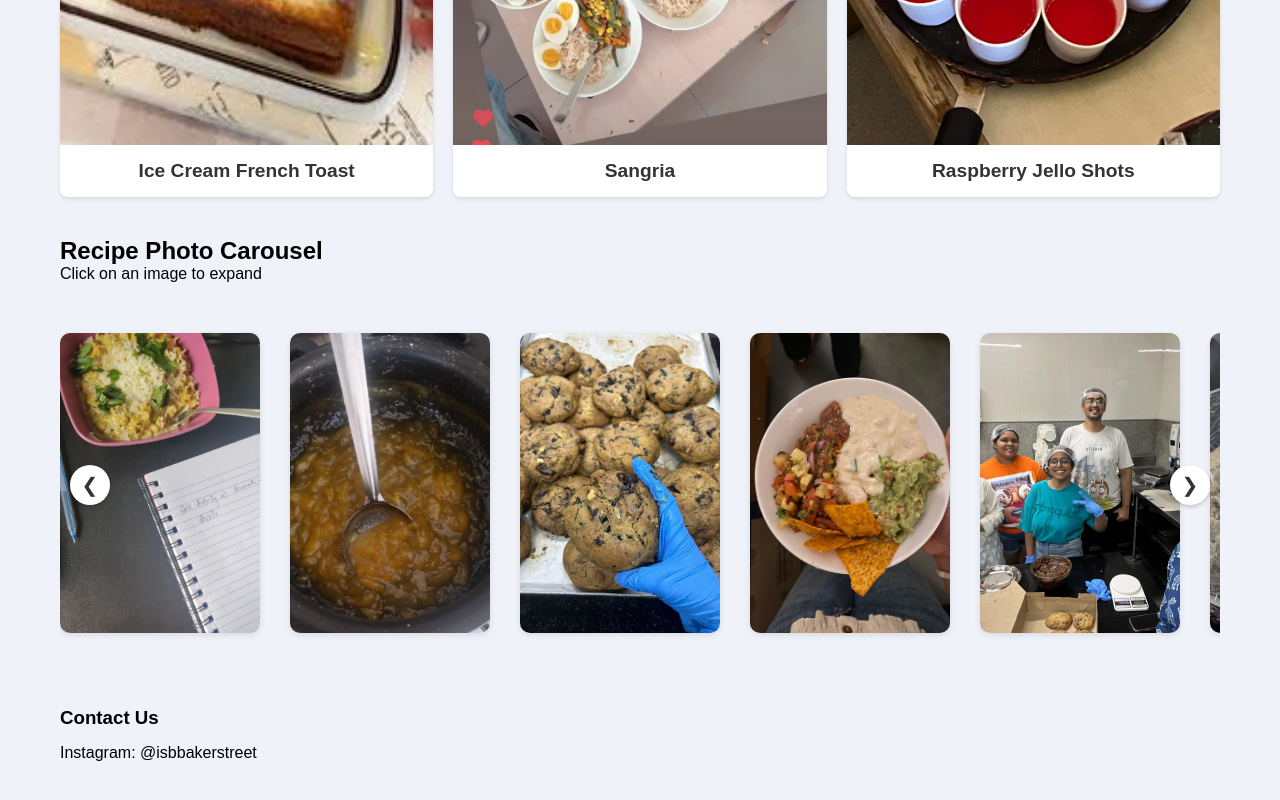
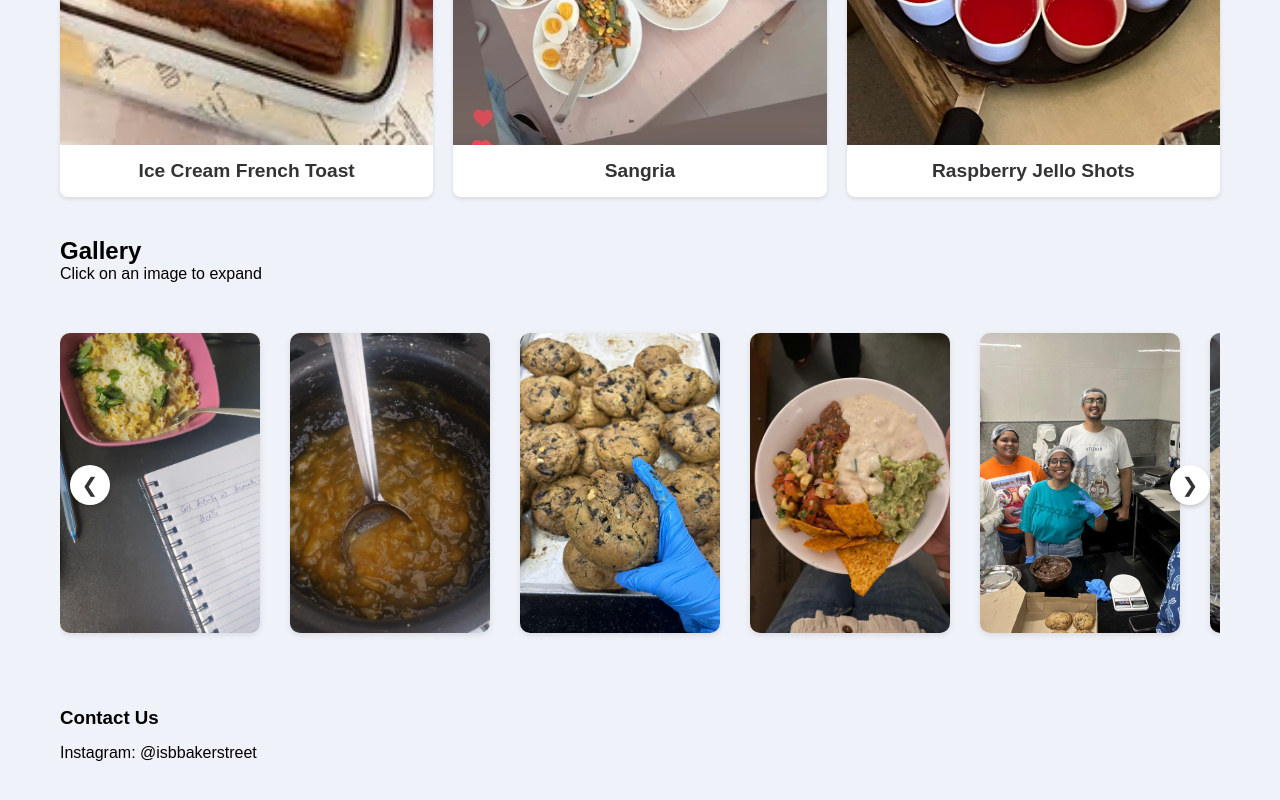
Before and after one commit to priyansha294/BakingSIG, a plain HTML site: page index.html in a window 1280 px wide. Shown: the part 6862-7662 px from the top of the page. Drawn offline with Linux system fonts and the light colour scheme.

Commit message:
Update index.html

```diff
--- a/index.html
+++ b/index.html
@@ -142,7 +142,7 @@
             </div>
         </section>
         <section id="recipe-gallery">
-  <h2>Recipe Photo Carousel</h2>
+  <h2>Gallery</h2>
   <p>Click on an image to expand</p>
 
   <div class="carousel">
```
